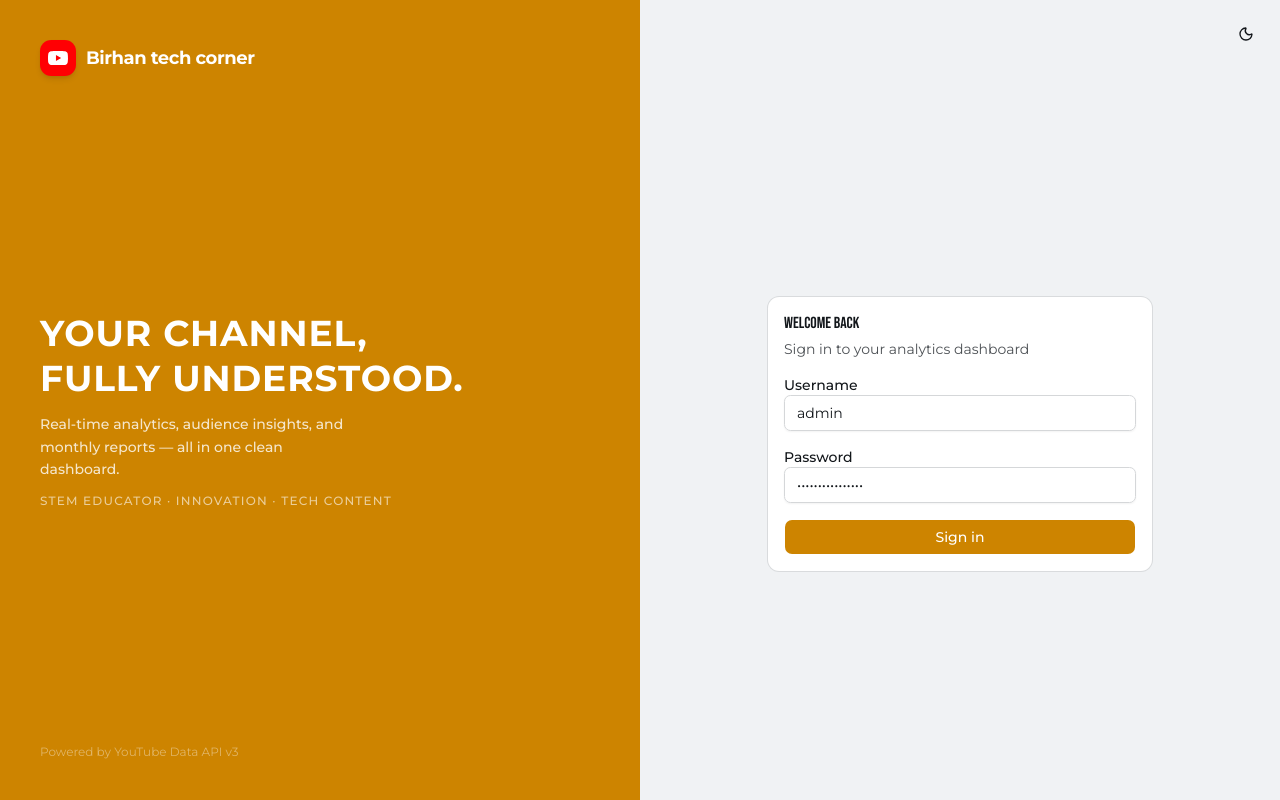
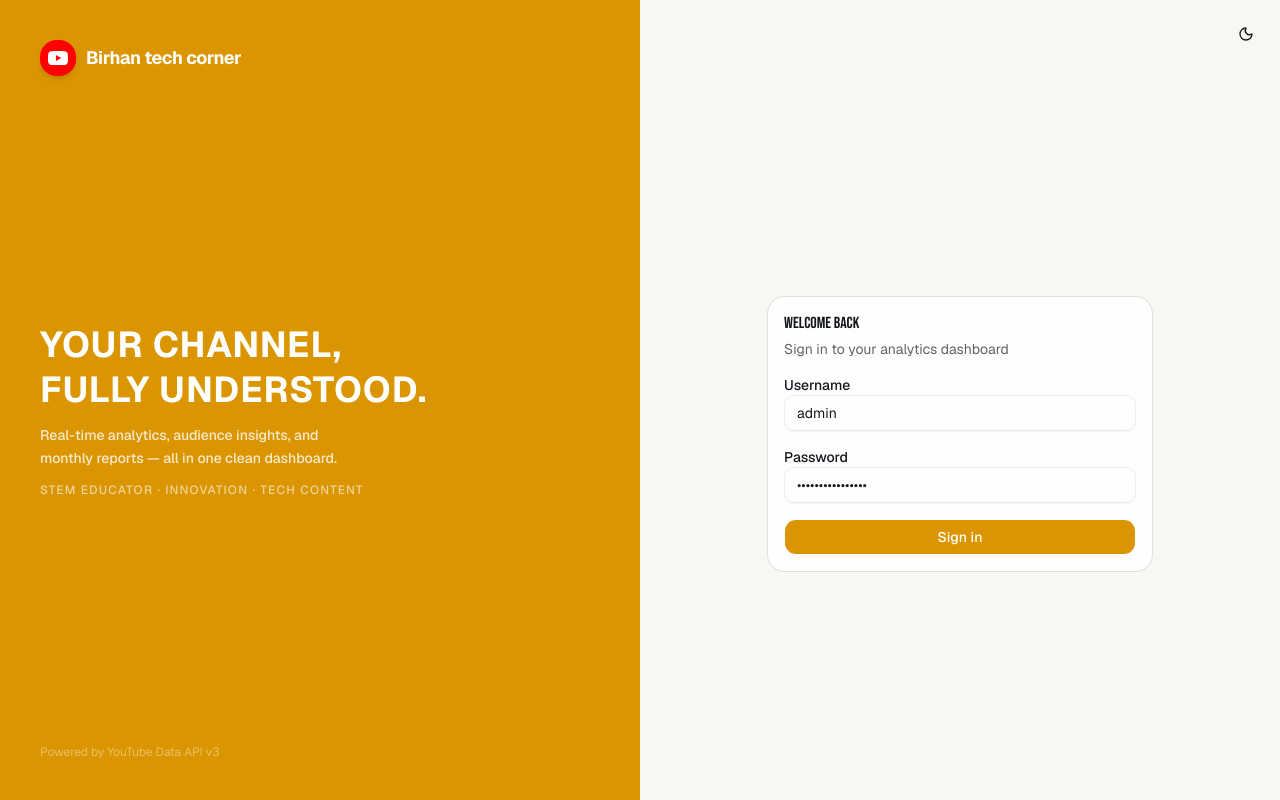
Before and after one commit to hirebirhan/change-makers, a Next.js app: page / in a window 1280 px wide. Built offline with nearby package versions, Linux system fonts and the light colour scheme.

Commit message:
feat: Update global styles and layout components for improved design consistency

```diff
--- a/src/app/globals.css
+++ b/src/app/globals.css
@@ -19,9 +19,9 @@
 ──────────────────────────────────────────── */
 
 @theme inline {
-  --font-sans:    var(--font-sans);
+  --font-sans: var(--font-sans);
+  --font-mono: var(--font-mono);
   --font-heading: var(--font-heading);
-  --font-mono:    var(--font-mono);
 
   --color-background:                  var(--background);
   --color-foreground:                  var(--foreground);
@@ -83,65 +83,62 @@
    Destructive #FF0000  → oklch(0.628 0.258 29)
 ──────────────────────────────────────────── */
 :root {
-  --radius: 0.5rem;
+  --radius: 0.75rem;
 
-  /* Surfaces */
-  --background:            oklch(0.961 0.003 247);
-  --foreground:            oklch(0.198 0.010 247);
-  --card:                  oklch(1 0 0);
-  --card-foreground:       oklch(0.198 0.010 247);
-  --popover:               oklch(1 0 0);
-  --popover-foreground:    oklch(0.198 0.010 247);
+  /* Warm pearl background from image */
+  --background: oklch(0.975 0.003 85);
+  --foreground: oklch(0.20 0.012 260);
 
-  /* Primary — Accent Gold #D89012 */
-  --primary:               oklch(0.672 0.148 72);
-  --primary-foreground:    oklch(1 0 0);
+  /* White elevated cards */
+  --card: oklch(0.998 0.001 85);
+  --card-foreground: var(--foreground);
 
-  /* Secondary — Very Light Gray #ECEEEF */
-  --secondary:             oklch(0.942 0.003 247);
-  --secondary-foreground:  oklch(0.198 0.010 247);
+  --popover: oklch(1 0 0);
+  --popover-foreground: var(--foreground);
 
-  /* Muted — Very Light Gray panels */
-  --muted:                 oklch(0.942 0.003 247);
-  --muted-foreground:      oklch(0.432 0.008 247);
+  /* Metallic gold primary */
+  --primary: oklch(0.72 0.16 78);
+  --primary-foreground: oklch(1 0 0);
 
-  /* Accent — same gold as primary */
-  --accent:                oklch(0.672 0.148 72);
-  --accent-foreground:     oklch(1 0 0);
+  /* Soft warm gray secondary */
+  --secondary: oklch(0.945 0.004 85);
+  --secondary-foreground: var(--foreground);
 
-  /* Destructive — YouTube Red #FF0000 */
-  --destructive:           oklch(0.628 0.258 29);
-  --destructive-foreground:oklch(1 0 0);
+  /* Muted panels/text */
+  --muted: oklch(0.95 0.004 85);
+  --muted-foreground: oklch(0.50 0.01 260);
 
-  /* Borders & inputs — Light Line Gray #D8DADC */
-  --border:                oklch(0.878 0.004 247);
-  --input:                 oklch(0.878 0.004 247);
+  /* Pale gold accent for hover/active states */
+  --accent: oklch(0.93 0.035 80);
+  --accent-foreground: oklch(0.28 0.025 75);
 
-  /* Ring — Deep Gold #B8730B */
-  --ring:                  oklch(0.572 0.148 62);
+  /* Destructive */
+  --destructive: oklch(0.62 0.24 28);
+  --destructive-foreground: oklch(1 0 0);
 
-  /* Semantic status tokens */
-  --success:               oklch(0.550 0.140 145);  /* green */
-  --success-foreground:    oklch(1 0 0);
-  --warning:               oklch(0.680 0.140 55);   /* amber */
-  --warning-foreground:    oklch(1 0 0);
+  /* Warm subtle borders */
+  --border: oklch(0.86 0.004 85);
+  --input: oklch(0.94 0.004 85);
 
-  /* Charts — gold family gradient */
-  --chart-1:               oklch(0.672 0.148 72);   /* #D89012 accent gold */
-  --chart-2:               oklch(0.572 0.148 62);   /* #B8730B deep gold */
-  --chart-3:               oklch(0.750 0.120 80);   /* lighter gold */
-  --chart-4:               oklch(0.480 0.130 55);   /* dark amber */
-  --chart-5:               oklch(0.380 0.100 50);   /* deep brown-gold */
+  /* Deep gold focus ring */
+  --ring: oklch(0.60 0.14 72);
 
-  /* Sidebar — White panel */
-  --sidebar:               oklch(1 0 0);
-  --sidebar-foreground:    oklch(0.198 0.010 247);
-  --sidebar-primary:       oklch(0.672 0.148 72);
-  --sidebar-primary-foreground: oklch(1 0 0);
-  --sidebar-accent:        oklch(0.942 0.003 247);
-  --sidebar-accent-foreground: oklch(0.198 0.010 247);
-  --sidebar-border:        oklch(0.878 0.004 247);
-  --sidebar-ring:          oklch(0.572 0.148 62);
+  /* Charts: image-inspired gold + graphite, not rainbow-heavy */
+  --chart-1: oklch(0.72 0.16 78);
+  --chart-2: oklch(0.58 0.13 70);
+  --chart-3: oklch(0.22 0.012 260);
+  --chart-4: oklch(0.82 0.08 82);
+  --chart-5: oklch(0.64 0.04 260);
+
+  /* Sidebar: clean light card style */
+  --sidebar: oklch(0.998 0.001 85);
+  --sidebar-foreground: var(--foreground);
+  --sidebar-primary: var(--primary);
+  --sidebar-primary-foreground: var(--primary-foreground);
+  --sidebar-accent: var(--accent);
+  --sidebar-accent-foreground: var(--accent-foreground);
+  --sidebar-border: var(--border);
+  --sidebar-ring: var(--ring);
 }
 
 /* ── Dark theme ─────────────────────────────────────────────────
@@ -155,63 +152,48 @@
    Destructive #FF0000  same red                    oklch(0.628 0.258 29)
 ──────────────────────────────────────────── */
 .dark {
-  /* Surfaces */
-  --background:            oklch(0.178 0.010 247);
-  --foreground:            oklch(0.940 0.004 247);
-  --card:                  oklch(0.210 0.010 247);
-  --card-foreground:       oklch(0.940 0.004 247);
-  --popover:               oklch(0.210 0.010 247);
-  --popover-foreground:    oklch(0.940 0.004 247);
+  --background: oklch(0.18 0.012 260);
+  --foreground: oklch(0.94 0.004 85);
 
-  /* Primary — Gold stays the same, readable on dark */
-  --primary:               oklch(0.720 0.148 72);
-  --primary-foreground:    oklch(0.178 0.010 247);
+  --card: oklch(0.245 0.012 260);
+  --card-foreground: var(--foreground);
 
-  /* Secondary — dark panel */
-  --secondary:             oklch(0.260 0.008 247);
-  --secondary-foreground:  oklch(0.940 0.004 247);
+  --popover: oklch(0.255 0.012 260);
+  --popover-foreground: var(--foreground);
 
-  /* Muted */
-  --muted:                 oklch(0.260 0.008 247);
-  --muted-foreground:      oklch(0.620 0.008 247);
+  --primary: oklch(0.76 0.145 78);
+  --primary-foreground: oklch(0.16 0.01 260);
 
-  /* Accent — gold */
-  --accent:                oklch(0.720 0.148 72);
-  --accent-foreground:     oklch(0.178 0.010 247);
+  --secondary: oklch(0.30 0.012 260);
+  --secondary-foreground: var(--foreground);
 
-  /* Destructive — YouTube Red */
-  --destructive:           oklch(0.628 0.258 29);
-  --destructive-foreground:oklch(1 0 0);
+  --muted: oklch(0.30 0.012 260);
+  --muted-foreground: oklch(0.72 0.006 85);
 
-  /* Borders & inputs */
-  --border:                oklch(1 0 0 / 10%);
-  --input:                 oklch(1 0 0 / 12%);
+  --accent: oklch(0.34 0.04 78);
+  --accent-foreground: var(--foreground);
 
-  /* Ring — brighter gold on dark */
-  --ring:                  oklch(0.720 0.148 72);
+  --destructive: oklch(0.66 0.22 28);
+  --destructive-foreground: oklch(1 0 0);
 
-  /* Semantic status tokens */
-  --success:               oklch(0.620 0.150 145);
-  --success-foreground:    oklch(1 0 0);
-  --warning:               oklch(0.740 0.140 55);
-  --warning-foreground:    oklch(0.178 0.010 247);
+  --border: oklch(1 0 0 / 12%);
+  --input: oklch(1 0 0 / 15%);
+  --ring: var(--primary);
 
-  /* Charts — same gold family, slightly brighter on dark */
-  --chart-1:               oklch(0.720 0.148 72);
-  --chart-2:               oklch(0.620 0.148 62);
-  --chart-3:               oklch(0.800 0.120 80);
-  --chart-4:               oklch(0.520 0.130 55);
-  --chart-5:               oklch(0.420 0.100 50);
+  --chart-1: var(--primary);
+  --chart-2: oklch(0.66 0.12 70);
+  --chart-3: oklch(0.88 0.004 85);
+  --chart-4: oklch(0.78 0.08 82);
+  --chart-5: oklch(0.68 0.04 260);
 
-  /* Sidebar — dark card */
-  --sidebar:               oklch(0.210 0.010 247);
-  --sidebar-foreground:    oklch(0.940 0.004 247);
-  --sidebar-primary:       oklch(0.720 0.148 72);
-  --sidebar-primary-foreground: oklch(0.178 0.010 247);
-  --sidebar-accent:        oklch(0.260 0.008 247);
-  --sidebar-accent-foreground: oklch(0.940 0.004 247);
-  --sidebar-border:        oklch(1 0 0 / 10%);
-  --sidebar-ring:          oklch(0.720 0.148 72);
+  --sidebar: oklch(0.215 0.012 260);
+  --sidebar-foreground: var(--foreground);
+  --sidebar-primary: var(--primary);
+  --sidebar-primary-foreground: var(--primary-foreground);
+  --sidebar-accent: oklch(0.30 0.012 260);
+  --sidebar-accent-foreground: var(--foreground);
+  --sidebar-border: oklch(1 0 0 / 10%);
+  --sidebar-ring: var(--primary);
 }
 
 /* ── Base styles ─────────────────────────────────────────────── */
--- a/src/app/layout.tsx
+++ b/src/app/layout.tsx
@@ -1,24 +1,23 @@
 import type { Metadata } from "next";
-import { Montserrat, JetBrains_Mono, Bebas_Neue } from "next/font/google";
+import { Geist, Geist_Mono, Bebas_Neue } from "next/font/google";
 import "./globals.css";
 import { ThemeProvider } from "@/components/ThemeProvider";
 import { AuthProvider } from "@/lib/auth";
 
-const montserrat = Montserrat({
+const geistSans = Geist({
   variable: "--font-sans",
   subsets: ["latin"],
-  weight: ["400", "500", "600", "700"],
+});
+
+const geistMono = Geist_Mono({
+  variable: "--font-mono",
+  subsets: ["latin"],
 });
 
 const bebasNeue = Bebas_Neue({
   variable: "--font-heading",
   subsets: ["latin"],
   weight: "400",
-});
-
-const jetbrainsMono = JetBrains_Mono({
-  variable: "--font-mono",
-  subsets: ["latin"],
 });
 
 export const metadata: Metadata = {
@@ -30,10 +29,10 @@ export default function RootLayout({ children }: { children: React.ReactNode })
   return (
     <html
       lang="en"
-      className={`${montserrat.variable} ${bebasNeue.variable} ${jetbrainsMono.variable}`}
+      className={`${geistSans.variable} ${geistMono.variable} ${bebasNeue.variable}`}
       suppressHydrationWarning
     >
-      <body className="min-h-screen bg-background text-foreground antialiased">
+      <body className="min-h-screen bg-background font-sans text-foreground antialiased">
         <ThemeProvider>
           <AuthProvider>{children}</AuthProvider>
         </ThemeProvider>
```
Also changed, not shown: src/components/AppShell.tsx (+23 -13 lines).
